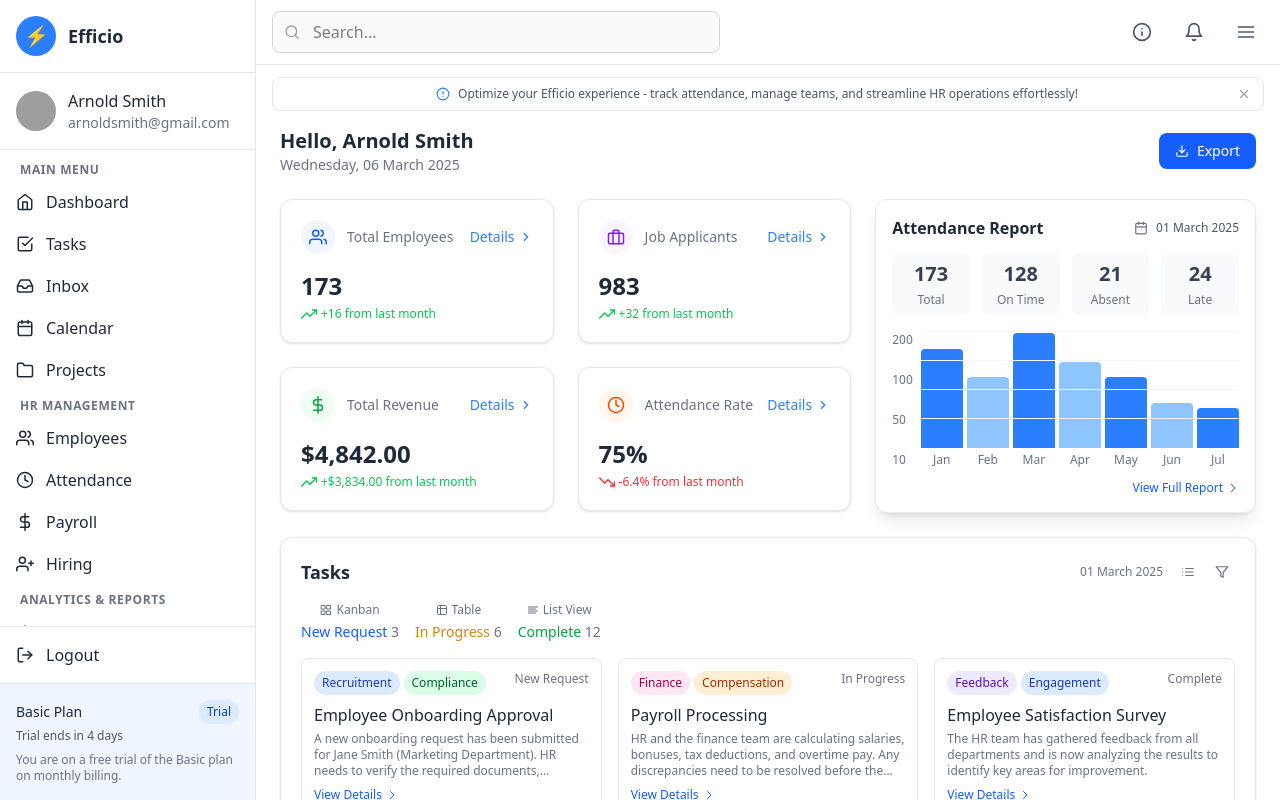
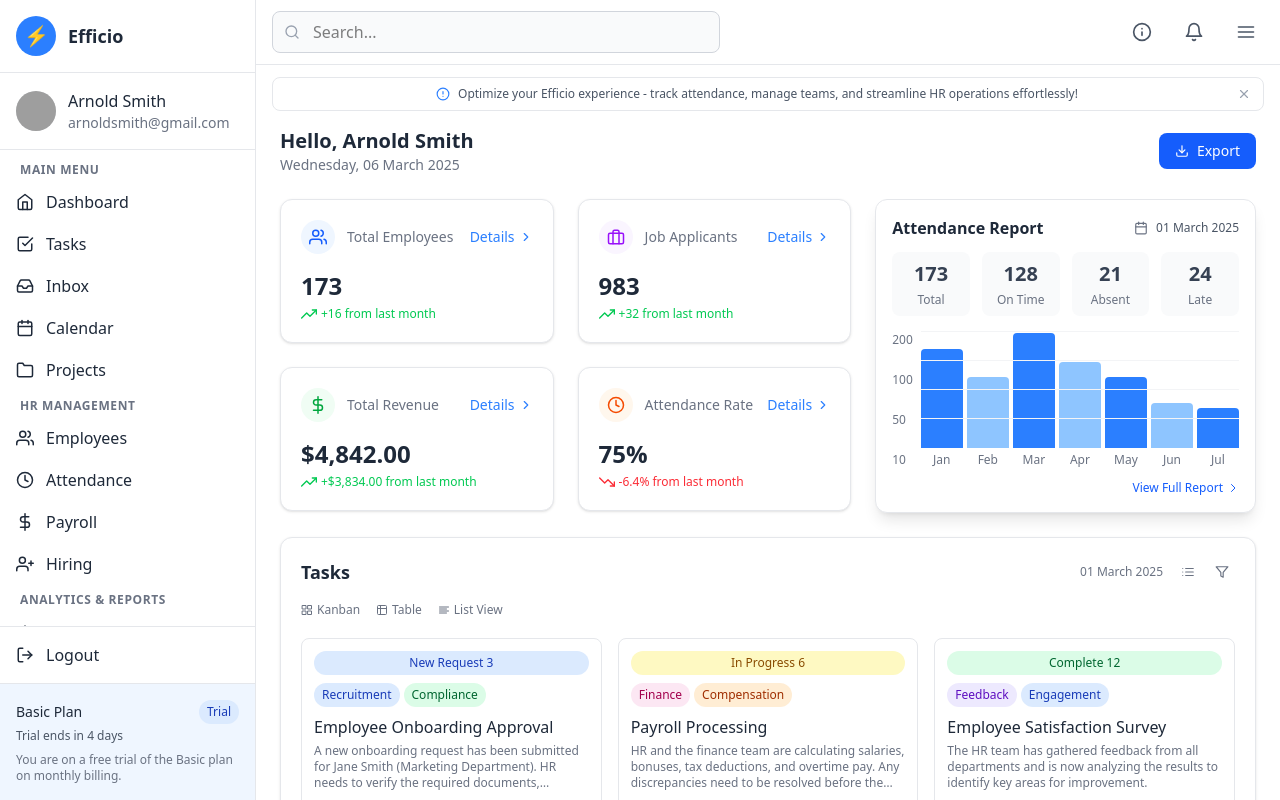
Before and after one commit to Himanshu-coder007/HR-Dashboard-UI, a React (Vite) app: page / in a window 1280 px wide. Built offline with nearby package versions, Linux system fonts and the light colour scheme; grey boxes are pictures that could not be loaded.

Commit message:
ui updated

```diff
--- a/src/components/Task.jsx
+++ b/src/components/Task.jsx
@@ -48,25 +48,34 @@ const Task = () => {
           <div className="text-xs text-gray-500 mb-1 flex items-center justify-center gap-1">
             <FiGrid className="text-xs" /> Kanban
           </div>
-          <div className="text-sm font-medium text-blue-600">New Request <span className="text-gray-500">3</span></div>
+
         </div>
         <div className="text-center">
           <div className="text-xs text-gray-500 mb-1 flex items-center justify-center gap-1">
             <FiTable className="text-xs" /> Table
           </div>
-          <div className="text-sm font-medium text-yellow-600">In Progress <span className="text-gray-500">6</span></div>
+
         </div>
         <div className="text-center">
           <div className="text-xs text-gray-500 mb-1 flex items-center justify-center gap-1">
             <FiAlignLeft className="text-xs" /> List View
           </div>
-          <div className="text-sm font-medium text-green-600">Complete <span className="text-gray-500">12</span></div>
+
         </div>
       </div>
 
       <div className="grid grid-cols-3 gap-4">
         {tasks.map((task, index) => (
           <div key={index} className="p-3 border border-gray-200 rounded-lg hover:shadow-sm transition-shadow">
+            {/* Status count badge at the top of each card */}
+            <div className={`text-xs font-medium mb-2 px-2 py-1 rounded-full text-center ${
+              task.status === "New Request" ? "bg-blue-100 text-blue-800" :
+              task.status === "In Progress" ? "bg-yellow-100 text-yellow-800" :
+              "bg-green-100 text-green-800"
+            }`}>
+              {task.status} {task.count}
+            </div>
+
             <div className="flex justify-between items-start mb-2">
               <div className="flex gap-1">
                 <span className={`text-xs font-medium px-2 py-1 rounded-full ${
@@ -86,7 +95,7 @@ const Task = () => {
                   <span className="text-xs font-medium px-2 py-1 bg-blue-100 text-blue-800 rounded-full">Engagement</span>
                 )}
               </div>
-              <span className="text-xs text-gray-500">{task.status}</span>
+
             </div>
             <h3 className="font-medium text-gray-800 mb-1">{task.title}</h3>
             <p className="text-xs text-gray-500 mb-2 line-clamp-3">{task.description}</p>
```
